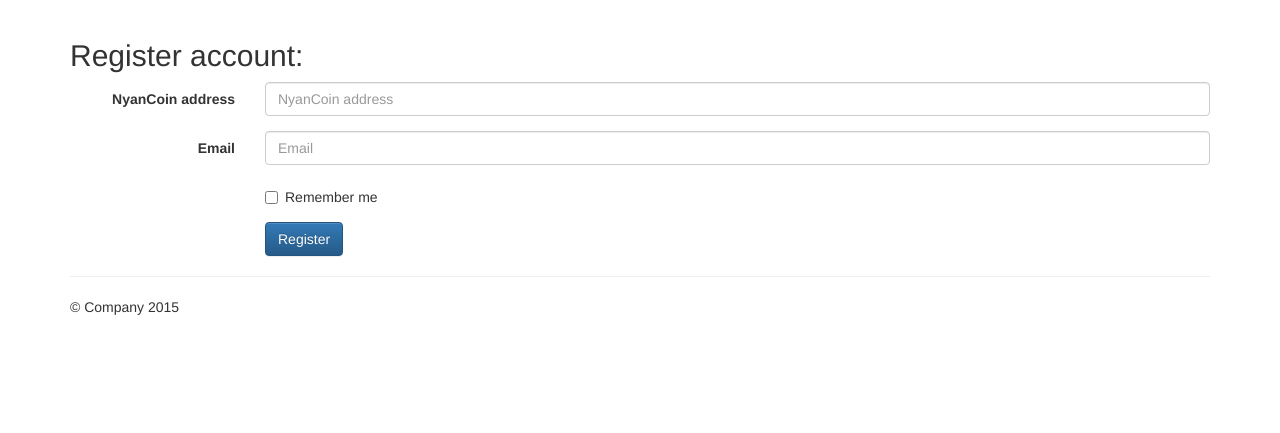
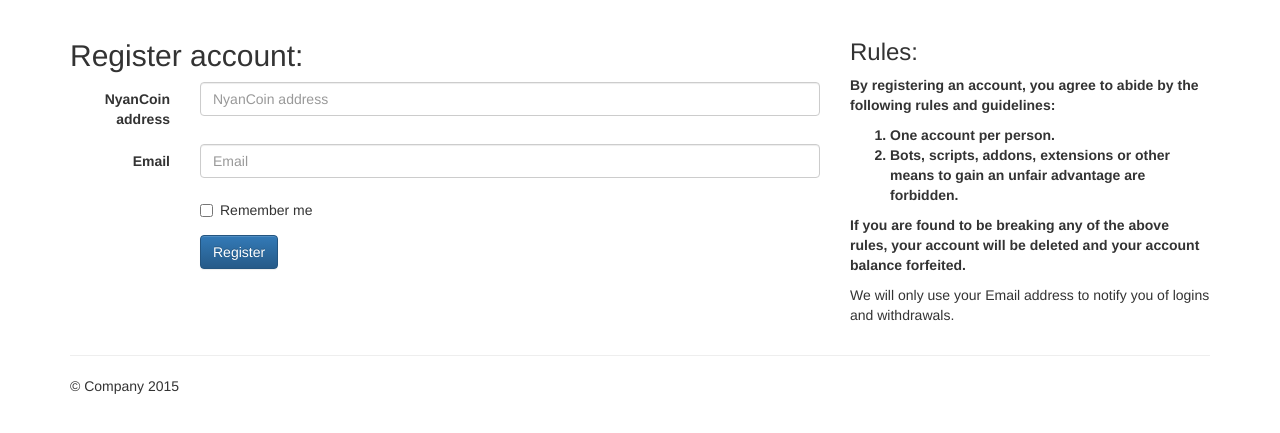
Before and after one commit to SharkyRawr/NyanFaucet, a Django app: page /register in a window 1280 px wide. Shown: the part 51-484 px from the top of the page. Run offline with Django 3.2, Linux system fonts and the light colour scheme; some libraries are stand-ins or nearby versions.

Commit message:
Proper "remember me" feature (https://www.pivotaltracker.com/story/show/97467498) Added rules to register.html

```diff
--- a/nyanfaucet/web/forms.py
+++ b/nyanfaucet/web/forms.py
@@ -18,6 +18,8 @@
     remember_me = forms.BooleanField(required=False, initial=False)
 
 class RegisterForm(forms.ModelForm):
+    remember_me = forms.BooleanField(required=False, initial=False)
+
     class Meta:
         model = FaucetUser
         fields = ['address', 'email']
--- a/nyanfaucet/web/static/js/nyandice.js
+++ b/nyanfaucet/web/static/js/nyandice.js
@@ -7,7 +7,6 @@
     console.log("Rock 'n' roll!");
 
     $.post("/play", {
-        nonce: nonce,
         seed: clientseed
     }).done(function (res) {
         location.reload();
--- a/nyanfaucet/web/templates/register.html
+++ b/nyanfaucet/web/templates/register.html
@@ -1,6 +1,8 @@
 {% extends "base.html" %}
 
 {% block content %}
+<div class="row">
+    <div class="col-md-8">
         <h2>Register account:</h2>
         <form class="form-horizontal" action="{% url 'register' %}" method="post">
             {% csrf_token %}
@@ -21,7 +23,8 @@
                 {% for error in form.email.errors %}
                 <div class="alert alert-danger">
                     <button type="button" class="close" data-dismiss="alert">&times;</button>
-            <strong>Alert!</strong> {{ error|escape }}</div>
+                    <strong>Alert!</strong> {{ error|escape }}
+                </div>
                 {% endfor %}
                 <label for="inputEmail" class="col-sm-2 control-label">Email</label>
                 <div class="col-sm-10">
@@ -32,7 +35,7 @@
                 <div class="col-sm-offset-2 col-sm-10">
                     <div class="checkbox">
                         <label>
-                    <input type="checkbox" name="remember_me"> Remember me
+                            <input type="checkbox" name="remember_me" {% if form.remember_me.value %}checked="checked"{% endif %}> Remember me
                         </label>
                     </div>
                 </div>
@@ -43,4 +46,21 @@
                 </div>
             </div>
         </form>
+    </div>
+    <div class="col-md-4">
+
+        <h3>Rules:</h3>
+        <div style="font-weight:bold !important">
+            <p>By registering an account, you agree to abide by the following rules and guidelines:</p>
+            <ol>
+                <li>One account per person.</li>
+                <li>Bots, scripts, addons, extensions or other means to gain an unfair advantage are forbidden.</li>
+            </ol>
+            <p>If you are found to be breaking any of the above rules, your account will be deleted and your account balance forfeited.</p>
+        </div>
+        <p>
+            We will only use your Email address to notify you of logins and withdrawals.
+        </p>
+    </div>
+</div>
 {% endblock %}
--- a/nyanfaucet/web/views.py
+++ b/nyanfaucet/web/views.py
@@ -39,8 +39,13 @@
     success_url = "/play"
 
     def form_valid(self, form):
+        remember_me = form.cleaned_data['remember_me']
+        if remember_me:
+            self.request.session.set_expiry(None)
+        else:
+            self.request.session.set_expiry(0)
+
         addr = form.cleaned_data['address']
-
         usr = None
         try:
             usr = FaucetUser.objects.get(address=addr)
@@ -48,8 +53,9 @@
             usr = None
 
         if usr is None:
-            # @todo: Transparently create account? Redirect to signup?
-            messages.error(self.request, "Account not found! Please double check the address or sign up for a new account.", 'danger')
+            # @todo: Transparently create account?
+            self.request.session.flush()
+            messages.error(self.request, "Could not find an account for this address, please double check the address or sign up for a new account.", 'danger')
             return redirect('login')
 
         self.request.session['address'] = addr
@@ -68,6 +74,12 @@
     def form_valid(self, form):
         addr = form.cleaned_data['address']
         email = form.cleaned_data['email']
+
+        remember_me = form.cleaned_data['remember_me']
+        if remember_me:
+            self.request.session.set_expiry(None)
+        else:
+            self.request.session.set_expiry(0)
 
         usr = FaucetUser(address=addr, email=email)
         usr.save()
@@ -157,6 +169,6 @@
 
         usr = FaucetUser.objects.get(address=self.request.session['address'])
 
-        context['withdrawals'] = usr.withdrawals.order_by('-pk').all()
-        context['rolls'] = usr.rolls.order_by('-pk').all()
+        context['withdrawals'] = usr.withdrawals.order_by('-pk').all()[:30]
+        context['rolls'] = usr.rolls.order_by('-pk').all()[:30]
         return context
```
Also changed, not shown: nyanfaucet/web/templates/login.html (+6 -2 lines), nyanfaucet/web/templates/play.html (+11 -11 lines). Lines whose indentation alone changed are shown as unchanged.
